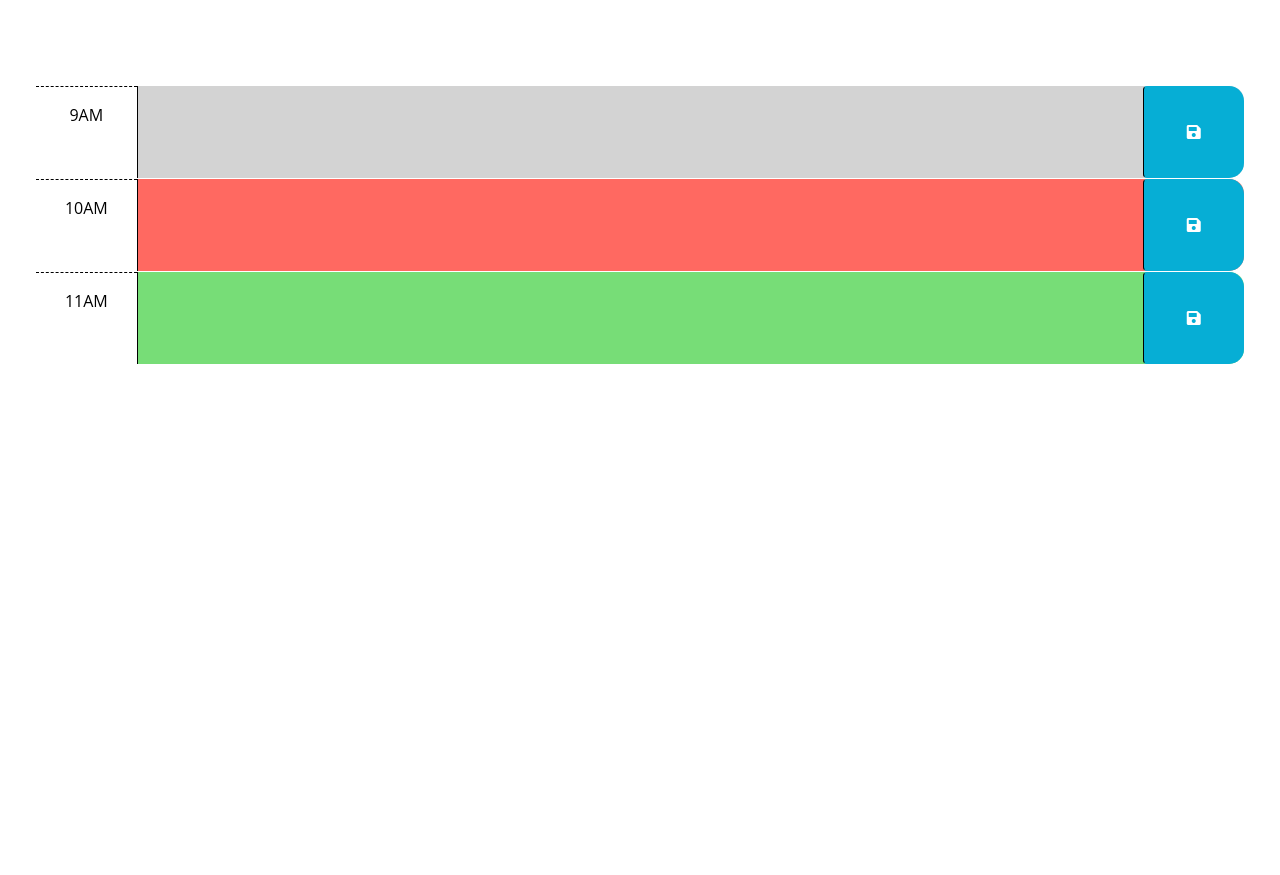
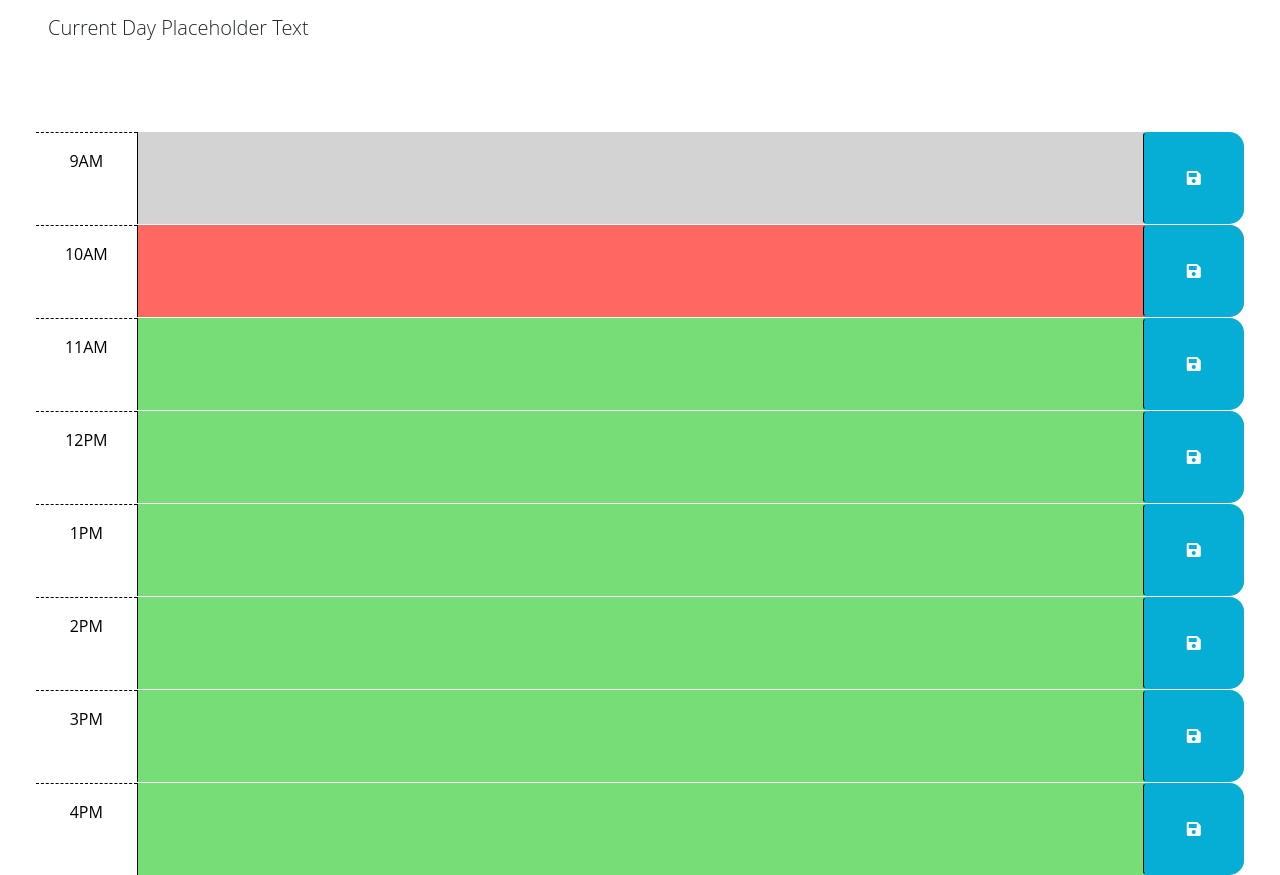
Before and after one commit to RetroTechCode/Work-day-scheduler, a plain HTML site: page index.html in a window 1280 px wide. Shown: the part 166-1041 px from the top of the page. Before the commit the page ends 800 px from the top, so only its background shows below. Drawn offline with nearby package versions, Linux system fonts and the light colour scheme; files that its build step writes are made by us from their sources.

Commit message:
Update HTML to include a full 8 hour time-span with the time blocks and add placeholder text for current day

```diff
--- a/index.html
+++ b/index.html
@@ -20,7 +20,7 @@
       href="https://fonts.googleapis.com/css2?family=Fira+Sans:wght@400;700&display=swap"
       rel="stylesheet"
     />
-    <link rel="stylesheet" href="style.css" />
+    <link rel="stylesheet" href="./Assets/css/style.css"" />
     <title>Work Day Scheduler</title>
   </head>
 
@@ -28,7 +28,7 @@
     <header class="p-5 mb-4">
       <h1 class="display-3">Work Day Scheduler</h1>
       <p class="lead">A simple calendar app for scheduling your work day</p>
-      <p id="currentDay" class="lead"></p>
+      <p id="currentDay" class="lead">Current Day Placeholder Text</p>
     </header>
     <div class="container-fluid px-5">
       <!-- Use class for "past", "present", and "future" to apply styles to the
@@ -67,6 +67,46 @@
           <i class="fas fa-save" aria-hidden="true"></i>
         </button>
       </div>
+
+      <div id="hour-11" class="row time-block future">
+        <div class="col-2 col-md-1 hour text-center py-3">12PM</div>
+        <textarea class="col-8 col-md-10 description" rows="3"> </textarea>
+        <button class="btn saveBtn col-2 col-md-1" aria-label="save">
+          <i class="fas fa-save" aria-hidden="true"></i>
+        </button>
+      </div>
+
+      <div id="hour-11" class="row time-block future">
+        <div class="col-2 col-md-1 hour text-center py-3">1PM</div>
+        <textarea class="col-8 col-md-10 description" rows="3"> </textarea>
+        <button class="btn saveBtn col-2 col-md-1" aria-label="save">
+          <i class="fas fa-save" aria-hidden="true"></i>
+        </button>
+      </div>
+
+      <div id="hour-11" class="row time-block future">
+        <div class="col-2 col-md-1 hour text-center py-3">2PM</div>
+        <textarea class="col-8 col-md-10 description" rows="3"> </textarea>
+        <button class="btn saveBtn col-2 col-md-1" aria-label="save">
+          <i class="fas fa-save" aria-hidden="true"></i>
+        </button>
+      </div>
+
+      <div id="hour-11" class="row time-block future">
+        <div class="col-2 col-md-1 hour text-center py-3">3PM</div>
+        <textarea class="col-8 col-md-10 description" rows="3"> </textarea>
+        <button class="btn saveBtn col-2 col-md-1" aria-label="save">
+          <i class="fas fa-save" aria-hidden="true"></i>
+        </button>
+      </div>
+
+      <div id="hour-11" class="row time-block future">
+        <div class="col-2 col-md-1 hour text-center py-3">4PM</div>
+        <textarea class="col-8 col-md-10 description" rows="3"> </textarea>
+        <button class="btn saveBtn col-2 col-md-1" aria-label="save">
+          <i class="fas fa-save" aria-hidden="true"></i>
+        </button>
+      </div>
     </div>
 
     <script src="https://cdnjs.cloudflare.com/ajax/libs/jquery/3.2.1/jquery.min.js"></script>
@@ -74,6 +114,6 @@
     integrity="sha256-iu/zLUB+QgISXBLCW/mcDi/rnf4m4uEDO0wauy76x7U="
     crossorigin="anonymous"></script>
 
-    <script src="script.js"></script>
+    <script src="./Assets/js/script.js"></script>
   </body>
 </html>
```
